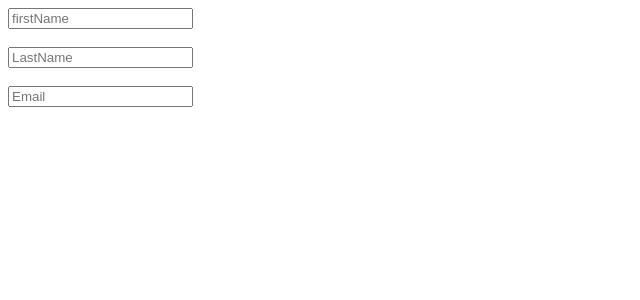
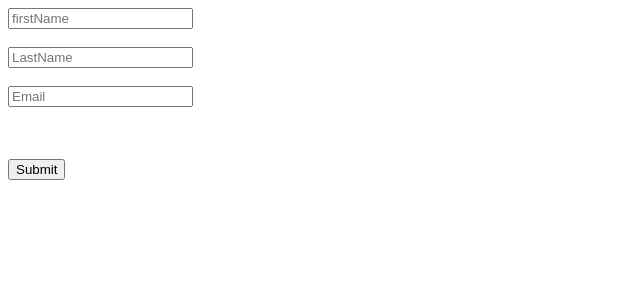
Before and after one commit to Senatorgbolahan/registration_form, a React (Create React App) app: page / in a window 1280 px wide. Shown: the top 300 px of the page, without its empty margins (0-640 px from the left). Built offline with nearby package versions, Linux system fonts and the light colour scheme.

Commit message:
2 files modified, 1 added

```diff
--- a/src/App.js
+++ b/src/App.js
@@ -1,13 +1,14 @@
 import React from 'react';
 import './style.css';
 import { useState } from 'react';
+import DisplayDetails from './components/DisplayDetails';
 import InputText from './components/InputText';
 
 export default function App() {
   const [firstName, setFirstName] = useState('');
   const [lastName, setLastName] = useState('');
   const [email, setEmail] = useState('');
-  const [store, setstore] = useState([]);
+  const [stores, setstore] = useState([]);
 
   const handleFN = (e) => {
     setFirstName(e.target.value);
@@ -17,6 +18,12 @@ export default function App() {
   };
   const handleEMail = (e) => {
     setEmail(e.target.value);
+  };
+  const handleDetails = () => {
+    let names = {
+      name: firstName,
+    };
+    setstore([...stores, names]);
   };
   return (
     <div>
@@ -28,7 +35,9 @@ export default function App() {
         handleEMail={handleEMail}
         lastName={lastName}
         email={email}
+        handleDetails={handleDetails}
       />
+      <DisplayDetails stores={stores} />
     </div>
   );
 }
--- /dev/null
+++ b/src/components/DisplayDetails.jsx
@@ -0,0 +1,13 @@
+import React from 'react';
+
+const DisplayDetails = ({ stores }) => {
+  return (
+    <div>
+      {stores.map((store) => (
+        <div>{store}</div>
+      ))}
+    </div>
+  );
+};
+
+export default DisplayDetails;
--- a/src/components/InputText.jsx
+++ b/src/components/InputText.jsx
@@ -7,6 +7,7 @@ const InputText = ({
   firstName,
   lastName,
   email,
+  handleDetails,
 }) => {
   return (
     <section>
@@ -34,9 +35,14 @@ const InputText = ({
           value={email}
         />
       </form>
-      <h2>{firstName }</h2>
-      <h2>{lastName }</h2>
-      <h2>{email }</h2>
+      <br />
+      <br />
+
+      {/* <h2>{lastName}</h2>
+      <h2>{email}</h2> */}
+      <button onClick={handleDetails} type="submit">
+        Submit
+      </button>
     </section>
   );
 };
```
